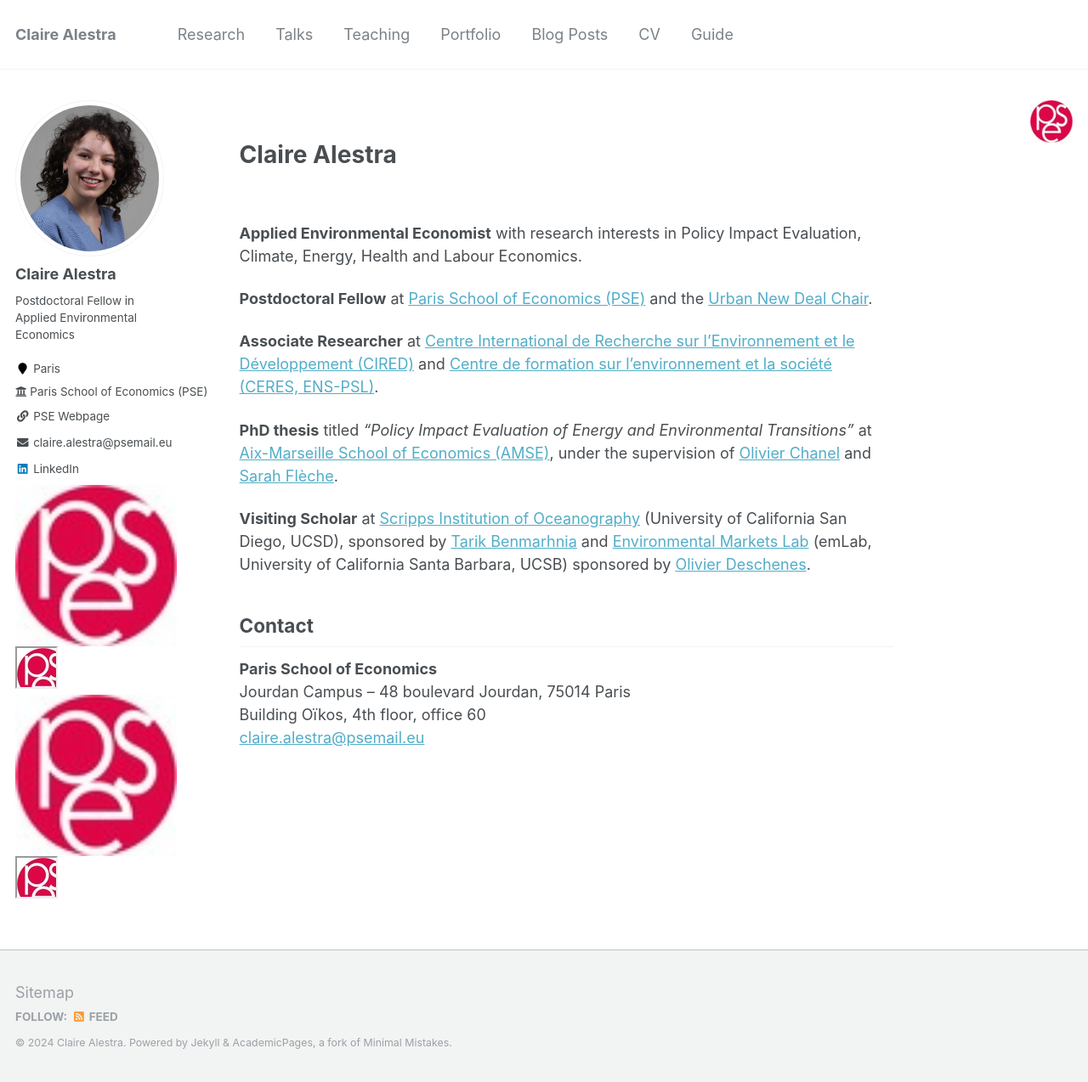
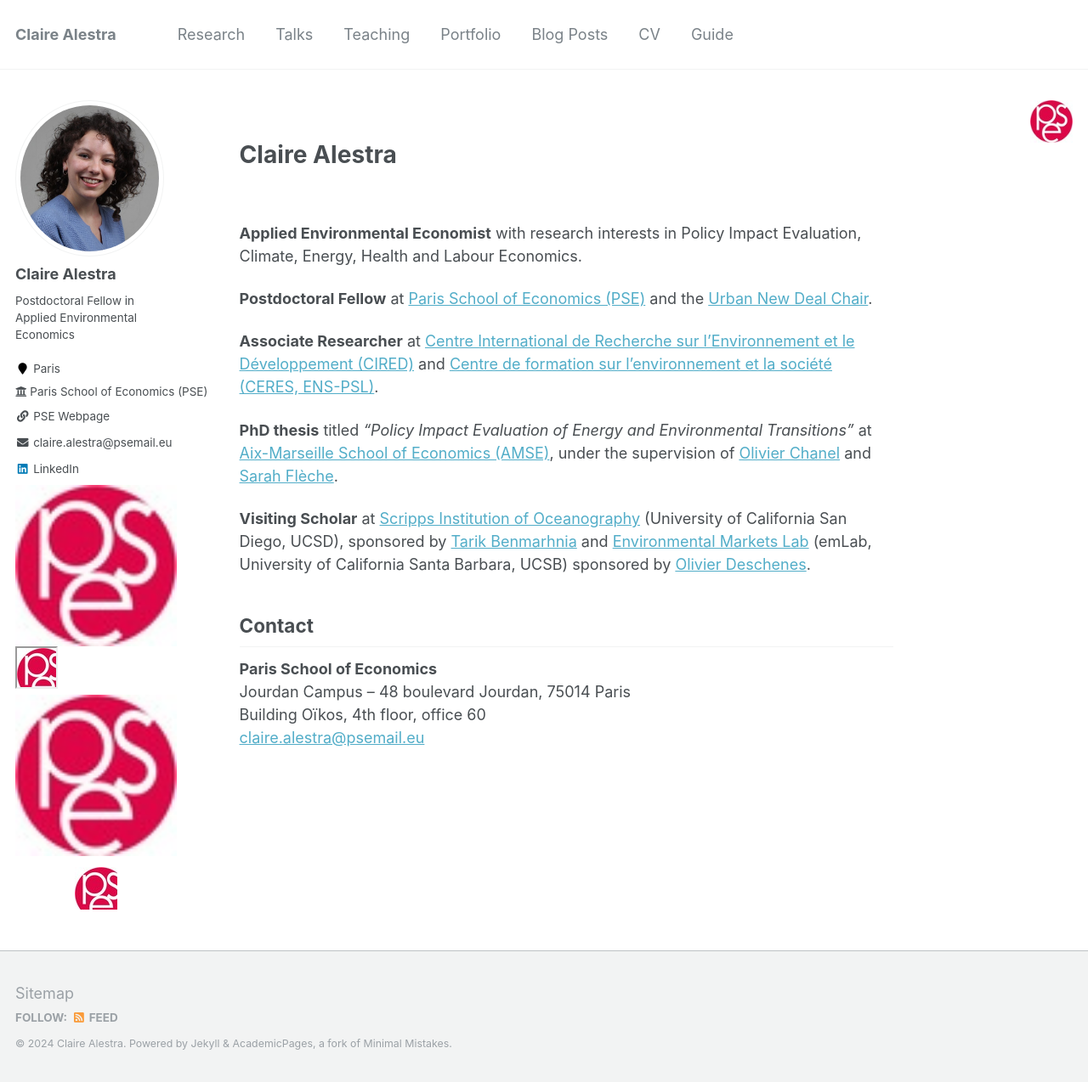
Before and after one commit to ClaireAlestra/ClaireAlestra.github.io, a Jekyll site: the page built from _pages/about.md, in a window 1280 px wide and 1274 px high. Shown: the whole window at 85% size. Built offline with Jekyll 4.4.1, drawn with Linux system fonts in a browser that asks for light colours.

Commit message:
Update author-profile.html

```diff
--- a/_includes/author-profile.html
+++ b/_includes/author-profile.html
@@ -124,5 +124,5 @@
   </div>
 </div>
 
-<img src='/images/pse-logo-hd.jpg' width="20" height="20">
- <iframe width="50" height="50" src="/images/pse-logo-hd.jpg"></iframe>
+<img src='/images/pse-logo-hd.jpg' width="20" height="20"></img>
+<p align="center"><iframe frameborder="0" width="50" height="50" src="/images/pse-logo-hd.jpg"></iframe></p>
```
